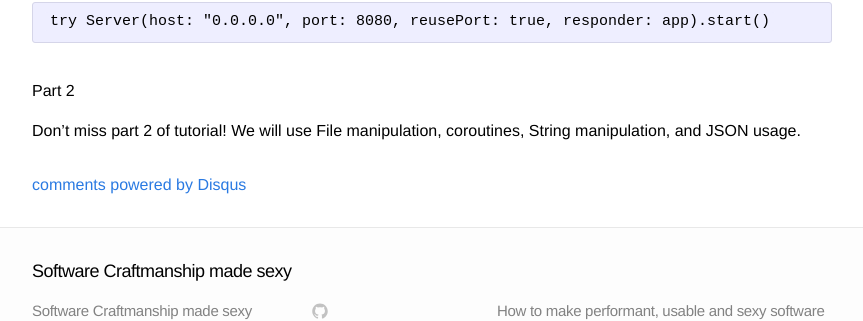
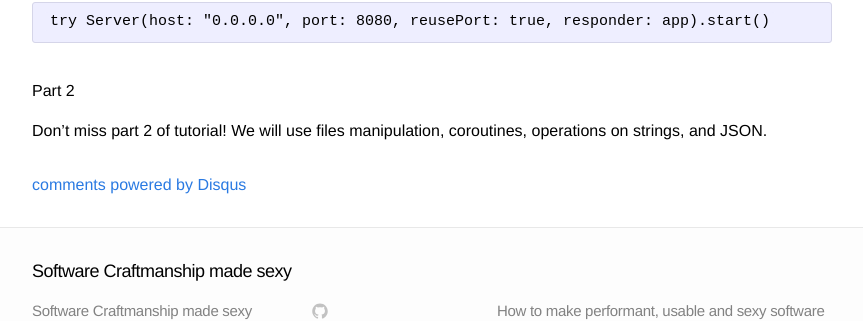
Before and after one commit to vi4m/vi4m.github.io, a Jekyll site: the page built from _posts/2016-08-01-swift-on-linux-tutorial.md, in a window 1280 px wide and 900 px high, scrolled down 5086 px. Shown: the part 510-831 px from the top of the window, without its empty margins (208-1071 px from the left). Built offline with Jekyll 4.4.1, drawn with Linux system fonts in a browser that asks for light colours; comment, search, counter and statistics services are not loaded.

Commit message:
Formatting

```diff
--- a/_posts/2016-08-01-swift-on-linux-tutorial.md
+++ b/_posts/2016-08-01-swift-on-linux-tutorial.md
@@ -242,4 +242,4 @@ By default it uses only one core, but you can change it very easily with 'reuseP
 
 
 Don't miss part 2 of tutorial!
-We will use File manipulation, coroutines, String manipulation, and JSON usage.
+We will use files manipulation, coroutines, operations on strings, and JSON.
```
